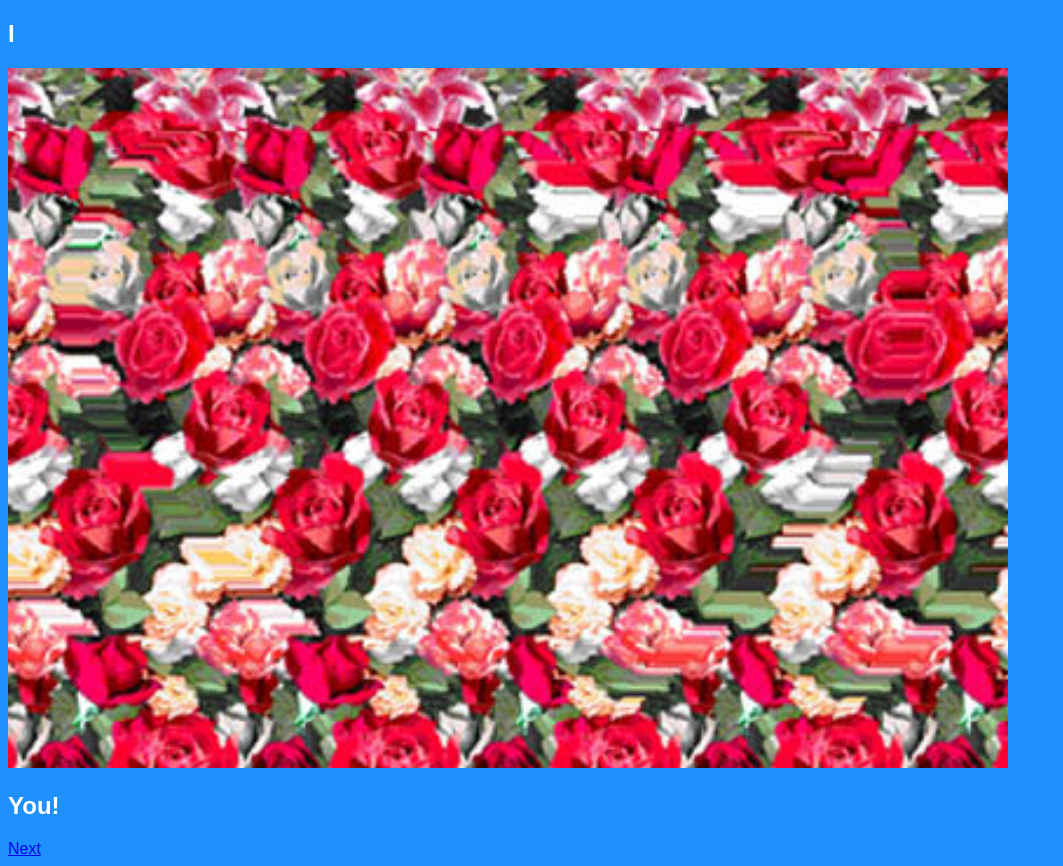
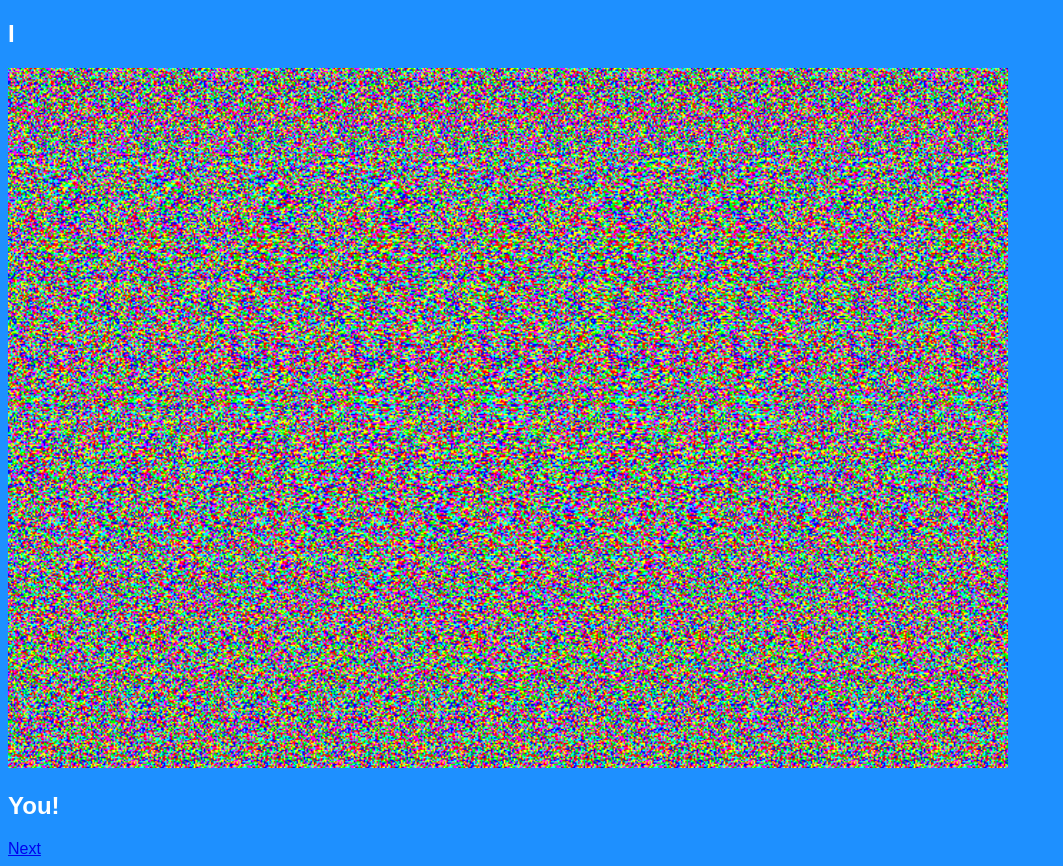
Before and after one commit to megbers/BirthdayCard, a plain HTML site: page love.html in a window 1280 px wide. Shown: the whole page, without its empty margins (0-1063 px from the left). Drawn offline with Linux system fonts and the light colour scheme.

Commit message:
Changing heart picture out

```diff
--- a/love.html
+++ b/love.html
@@ -7,7 +7,7 @@
 </head>
 <body>
     <h2>I</h2>
-    <img src="heart.jpg">
+    <img src="heart.png">
     <h2>You!</h2>
     <a href="drunk.html">Next</a>
 </body>
```
Also changed, not shown: heart.png (added).
